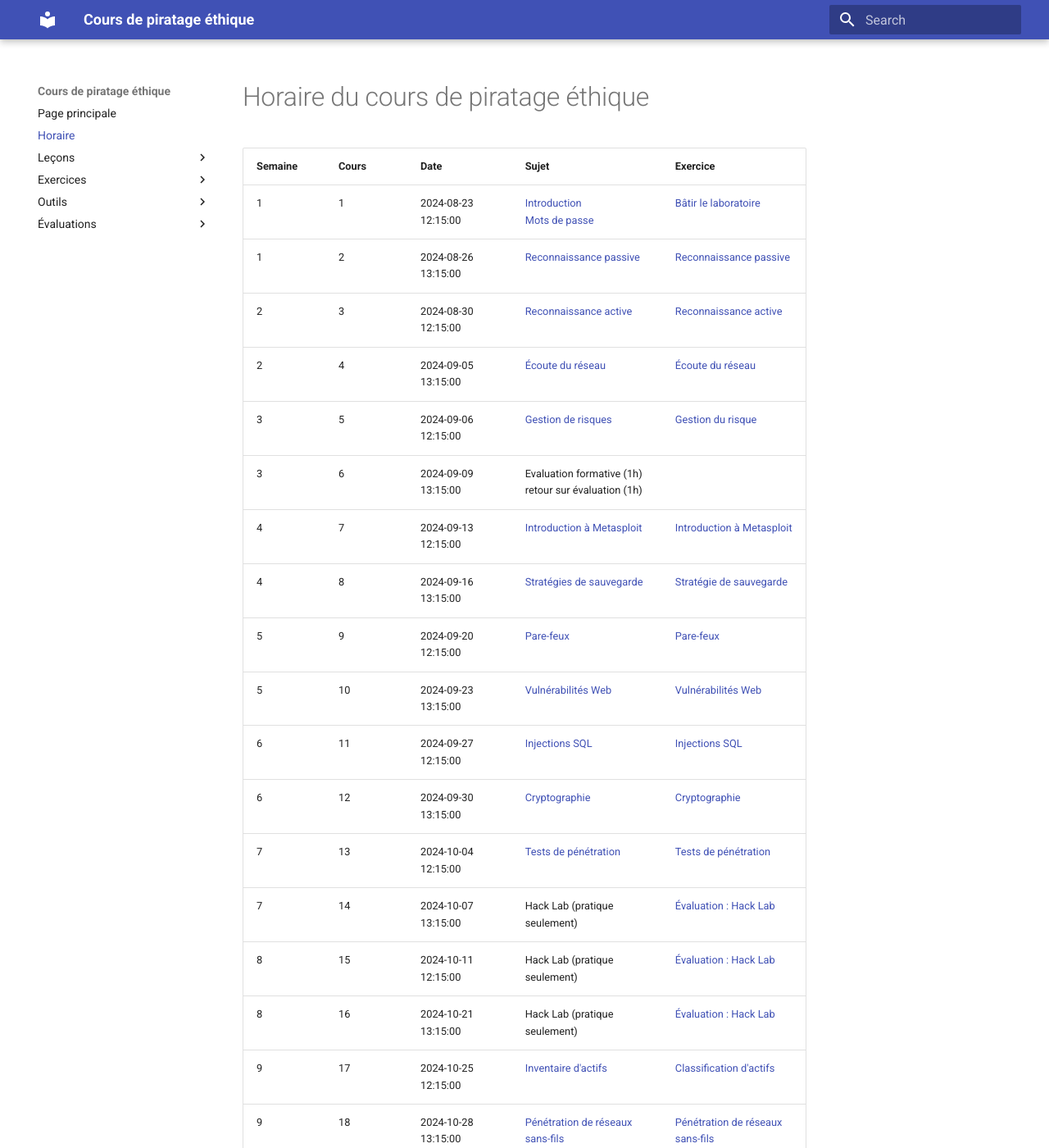
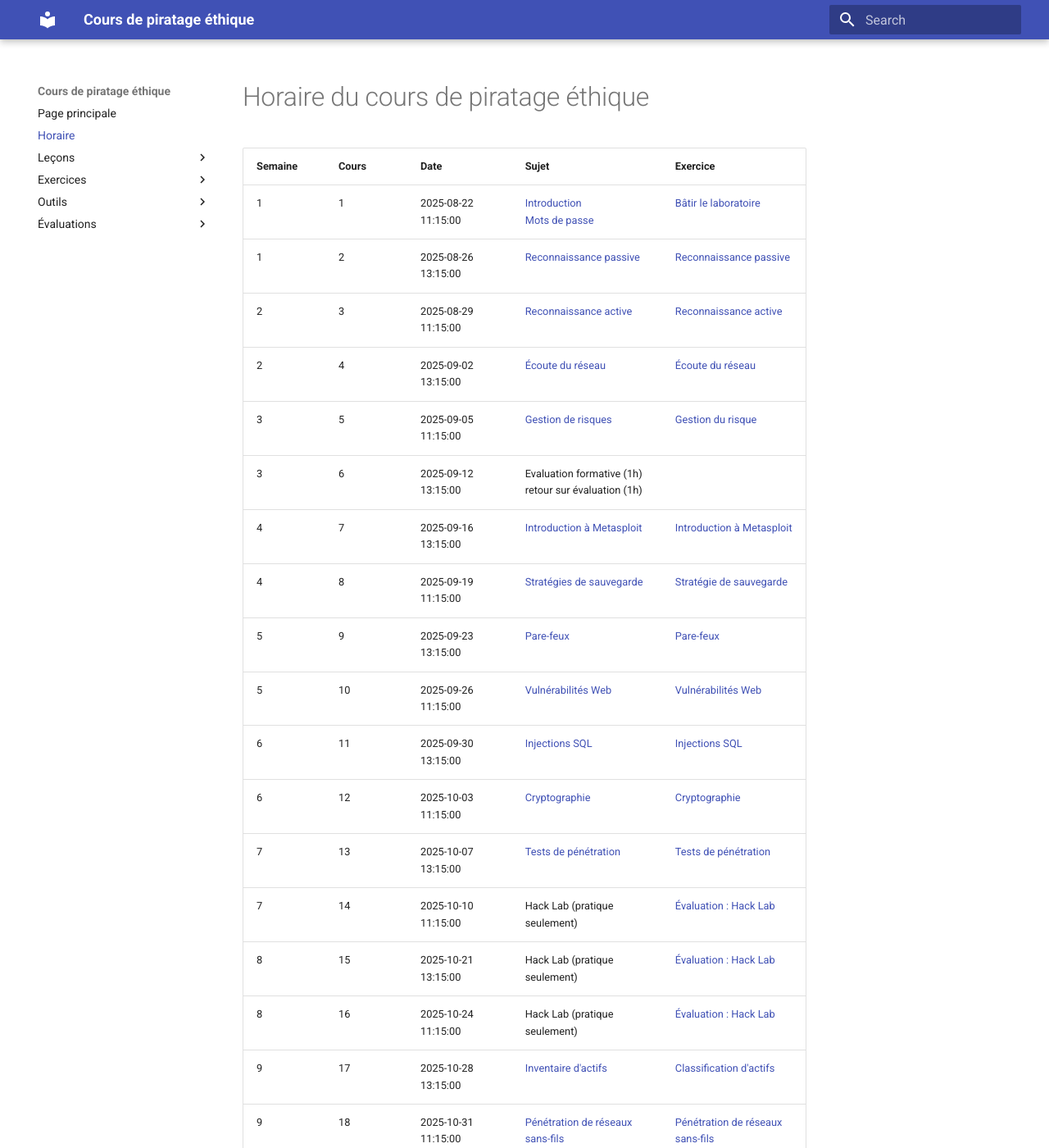
Before and after one commit to cegepvictoetienne/piratage, an MkDocs documentation site: the page built from wiki/horaire.md, in a window 1280 px wide and 1400 px high. Shown: the whole window at 82% size. Built offline with MkDocs 1.6.1 and Material for MkDocs 9.7.7, drawn with Linux system fonts in a browser that asks for light colours; some of the changed text lies outside the part shown.

Commit message:
horaire A25

```diff
--- a/mkdocs.yml
+++ b/mkdocs.yml
@@ -50,7 +50,7 @@ nav:
       - 'Attaque de Uber': 'lecons/Attaque_Uber.md'
   - 'Exercices':
       - 'Bâtir le laboratoire': 'exercices/Exercices_Laboratoire.md'
-      - 'Reconnaissance passive': 'exercices/Exercices_Reconnaissance_passive.md'
+      - 'Reconnaissance passive': 'exercices/reconnaissance_passive.md'
       - 'Reconnaissance active': 'exercices/Reconnaissance_active.md'
       - 'Écoute du réseau': 'exercices/Ecoute_reseau.md'
       - 'Gestion du risque': 'exercices/Gestion_de_risques.md'
--- a/wiki/horaire.md
+++ b/wiki/horaire.md
@@ -1,33 +1,33 @@
 # Horaire du cours de piratage éthique
 Semaine|Cours|Date|Sujet|Exercice
 --|--|--|--|--
-1|1|2024-08-23 12:15:00|[Introduction](lecons/Introduction.md) <br/>[Mots de passe](lecons/Mots_de_passe.md)            |[Bâtir le laboratoire](exercices/Exercices_Laboratoire.md)
-1|2|2024-08-26 13:15:00|[Reconnaissance passive](lecons/Reconnaissance_passive.md)|[Reconnaissance passive](exercices/Exercices_Reconnaissance_passive.md)
-2|3|2024-08-30 12:15:00|[Reconnaissance active](lecons/Reconnaissance_active.md)|[Reconnaissance active](exercices/Reconnaissance_active.md)
-2|4|2024-09-05 13:15:00|[Écoute du réseau](lecons/Ecoute_reseau.md)|[Écoute du réseau](exercices/Ecoute_reseau.md)
-3|5|2024-09-06 12:15:00|[Gestion de risques](lecons/Gestion_de_risques.md) |[Gestion du risque](exercices/Gestion_de_risques.md)
-3|6|2024-09-09 13:15:00|Evaluation formative (1h)<br/>retour sur évaluation (1h)                |
-4|7|2024-09-13 12:15:00|[Introduction à Metasploit](lecons/Intro_Metasploit.md)|[Introduction à Metasploit](exercices/Intro_Metasploit.md)
-4|8|2024-09-16 13:15:00|[Stratégies de sauvegarde](lecons/Strategies_sauvegarde.md)                  |[Stratégie de sauvegarde](exercices/strategie_sauvegarde.md)
-5|9|2024-09-20 12:15:00|[Pare-feux](lecons/Pare_feu.md)|[Pare-feux](exercices/Pare_feu.md)
-5|10|2024-09-23 13:15:00|[Vulnérabilités Web](lecons/Vulnerabilites_Web.md)|[Vulnérabilités Web](exercices/Vulnerabilites_Web.md)
-6|11|2024-09-27 12:15:00|[Injections SQL](lecons/Injection_SQL.md)|[Injections SQL](exercices/Injection_SQL.md)
-6|12|2024-09-30 13:15:00|[Cryptographie](lecons/Cryptographie.md)|[Cryptographie](exercices/Cryptographie.md)
-7|13|2024-10-04 12:15:00|[Tests de pénétration](lecons/Tests_penetration.md)|[Tests de pénétration](exercices/Tests_penetration.md)
-7|14|2024-10-07 13:15:00|Hack Lab (pratique seulement)|[Évaluation : Hack Lab](evaluations/Hack_lab.md)
-8|15|2024-10-11 12:15:00|Hack Lab (pratique seulement)|[Évaluation : Hack Lab](evaluations/Hack_lab.md)
-8|16|2024-10-21 13:15:00|Hack Lab (pratique seulement)|[Évaluation : Hack Lab](evaluations/Hack_lab.md)
-9|17|2024-10-25 12:15:00|[Inventaire d'actifs](lecons/Inventaire_Actifs.md)|[Classification d'actifs](exercices/classification_actifs.md)
-9|18|2024-10-28 13:15:00|[Pénétration de réseaux sans-fils](lecons/Penetration_reseau_sans_fils.md)|[Pénétration de réseaux sans-fils](exercices/Penetration_reseau_sans_fils.md)
-10|19|2024-11-01 12:15:00|[Lois](lecons/Lois.md)|[Lois](exercices/Lois.md)
-10|20|2024-11-04 13:15:00|[Antivirus et PDF malicieux](lecons/Antivirus_et_PDF_malicieux.md)|[PDF Malicieux](exercices/PDF_Malicieux.md)
-11|21|2024-11-11 13:15:00|[Hameçonnage](lecons/Hameconnage.md)  |[Hameconnage](exercices/Hameconnage.md)
-11|22|2024-11-15 12:15:00|[Détection d'intrusion](lecons/Detection_intrusion.md)       |[Détection d'intrusion](exercices/Detection_intrusion.md)
-12|23|2024-11-18 13:15:00|[Sécuriser serveur Apache](lecons/Securiser_Apache.md)|[Sécuriser serveur Apache](exercices/Securiser_Apache.md)
-12|24|2024-11-22 12:15:00|Examen mi-session   |
-13|25|2024-11-25 13:15:00|[Programmer application sécurisée](lecons/Programmer_application_securisee.md) <br/> [Protection injection SQL](lecons/Protection_Injection_SQL.md)|[Programmation](exercices/Programmer_application_securisee.md) <br/>[Protection injection SQL](exercices/Proteger_injection_SQL.md)
-13|26|2024-11-29 12:15:00|[Chiffrement et données sensibles](lecons/Chiffrement_et_donnees_sensibles.md)|[Chiffrement](exercices/Chiffrement.md)
-14|27|2024-12-02 13:15:00|Terminer MonMur|Terminer MonMur
-14|28|2024-12-06 12:15:00|Terminer MonMur|Terminer MonMur
-15|29|2024-12-09 13:15:00|Examen final - Première partie|Examen final - Première partie
-15|30|2024-12-13 12:15:00|Examen final - Deuxième partie|Examen final - Deuxième partie
+1|1|2025-08-22 11:15:00|[Introduction](lecons/Introduction.md) <br/>[Mots de passe](lecons/Mots_de_passe.md)            |[Bâtir le laboratoire](exercices/Exercices_Laboratoire.md)
+1|2|2025-08-26 13:15:00|[Reconnaissance passive](lecons/Reconnaissance_passive.md)|[Reconnaissance passive](exercices/reconnaissance_passive.md)
+2|3|2025-08-29 11:15:00|[Reconnaissance active](lecons/Reconnaissance_active.md)|[Reconnaissance active](exercices/Reconnaissance_active.md)
+2|4|2025-09-02 13:15:00|[Écoute du réseau](lecons/Ecoute_reseau.md)|[Écoute du réseau](exercices/Ecoute_reseau.md)
+3|5|2025-09-05 11:15:00|[Gestion de risques](lecons/Gestion_de_risques.md) |[Gestion du risque](exercices/Gestion_de_risques.md)
+3|6|2025-09-12 13:15:00|Evaluation formative (1h)<br/>retour sur évaluation (1h)                |
+4|7|2025-09-16 13:15:00|[Introduction à Metasploit](lecons/Intro_Metasploit.md)|[Introduction à Metasploit](exercices/Intro_Metasploit.md)
+4|8|2025-09-19 11:15:00|[Stratégies de sauvegarde](lecons/Strategies_sauvegarde.md)                  |[Stratégie de sauvegarde](exercices/strategie_sauvegarde.md)
+5|9|2025-09-23 13:15:00|[Pare-feux](lecons/Pare_feu.md)|[Pare-feux](exercices/Pare_feu.md)
+5|10|2025-09-26 11:15:00|[Vulnérabilités Web](lecons/Vulnerabilites_Web.md)|[Vulnérabilités Web](exercices/Vulnerabilites_Web.md)
+6|11|2025-09-30 13:15:00|[Injections SQL](lecons/Injection_SQL.md)|[Injections SQL](exercices/Injection_SQL.md)
+6|12|2025-10-03 11:15:00|[Cryptographie](lecons/Cryptographie.md)|[Cryptographie](exercices/Cryptographie.md)
+7|13|2025-10-07 13:15:00|[Tests de pénétration](lecons/Tests_penetration.md)|[Tests de pénétration](exercices/Tests_penetration.md)
+7|14|2025-10-10 11:15:00|Hack Lab (pratique seulement)|[Évaluation : Hack Lab](evaluations/Hack_lab.md)
+8|15|2025-10-21 13:15:00|Hack Lab (pratique seulement)|[Évaluation : Hack Lab](evaluations/Hack_lab.md)
+8|16|2025-10-24 11:15:00|Hack Lab (pratique seulement)|[Évaluation : Hack Lab](evaluations/Hack_lab.md)
+9|17|2025-10-28 13:15:00|[Inventaire d'actifs](lecons/Inventaire_Actifs.md)|[Classification d'actifs](exercices/classification_actifs.md)
+9|18|2025-10-31 11:15:00|[Pénétration de réseaux sans-fils](lecons/Penetration_reseau_sans_fils.md)|[Pénétration de réseaux sans-fils](exercices/Penetration_reseau_sans_fils.md)
+10|19|2025-11-04 13:15:00|[Lois](lecons/Lois.md)|[Lois](exercices/Lois.md)
+10|20|2025-11-07 11:15:00|[Antivirus et PDF malicieux](lecons/Antivirus_et_PDF_malicieux.md)|[PDF Malicieux](exercices/PDF_Malicieux.md)
+11|21|2025-11-11 13:15:00|[Hameçonnage](lecons/Hameconnage.md)  |[Hameconnage](exercices/Hameconnage.md)
+11|22|2025-11-14 11:15:00|[Détection d'intrusion](lecons/Detection_intrusion.md)       |[Détection d'intrusion](exercices/Detection_intrusion.md)
+12|23|2025-11-18 13:15:00|[Sécuriser serveur Apache](lecons/Securiser_Apache.md)|[Sécuriser serveur Apache](exercices/Securiser_Apache.md)
+12|24|2025-11-21 11:15:00|Examen mi-session   |
+13|25|2025-11-25 13:15:00|[Programmer application sécurisée](lecons/Programmer_application_securisee.md) <br/> [Protection injection SQL](lecons/Protection_Injection_SQL.md)|[Programmation](exercices/Programmer_application_securisee.md) <br/>[Protection injection SQL](exercices/Proteger_injection_SQL.md)
+13|26|2025-11-28 11:15:00|[Chiffrement et données sensibles](lecons/Chiffrement_et_donnees_sensibles.md)|[Chiffrement](exercices/Chiffrement.md)
+14|27|2025-12-02 13:15:00|Terminer MonMur|Terminer MonMur
+14|28|2025-12-05 11:15:00|Terminer MonMur|Terminer MonMur
+15|29|2025-12-09 13:15:00|Examen final - Première partie|Examen final - Première partie
+15|30|2025-12-12 11:15:00|Examen final - Deuxième partie|Examen final - Deuxième partie
```
Also changed, not shown: wiki/exercices/reconnaissance_passive.md (renamed from wiki/exercices/Exercices_Reconnaissance_passive.md, +8 -5 lines), 2 other files.
